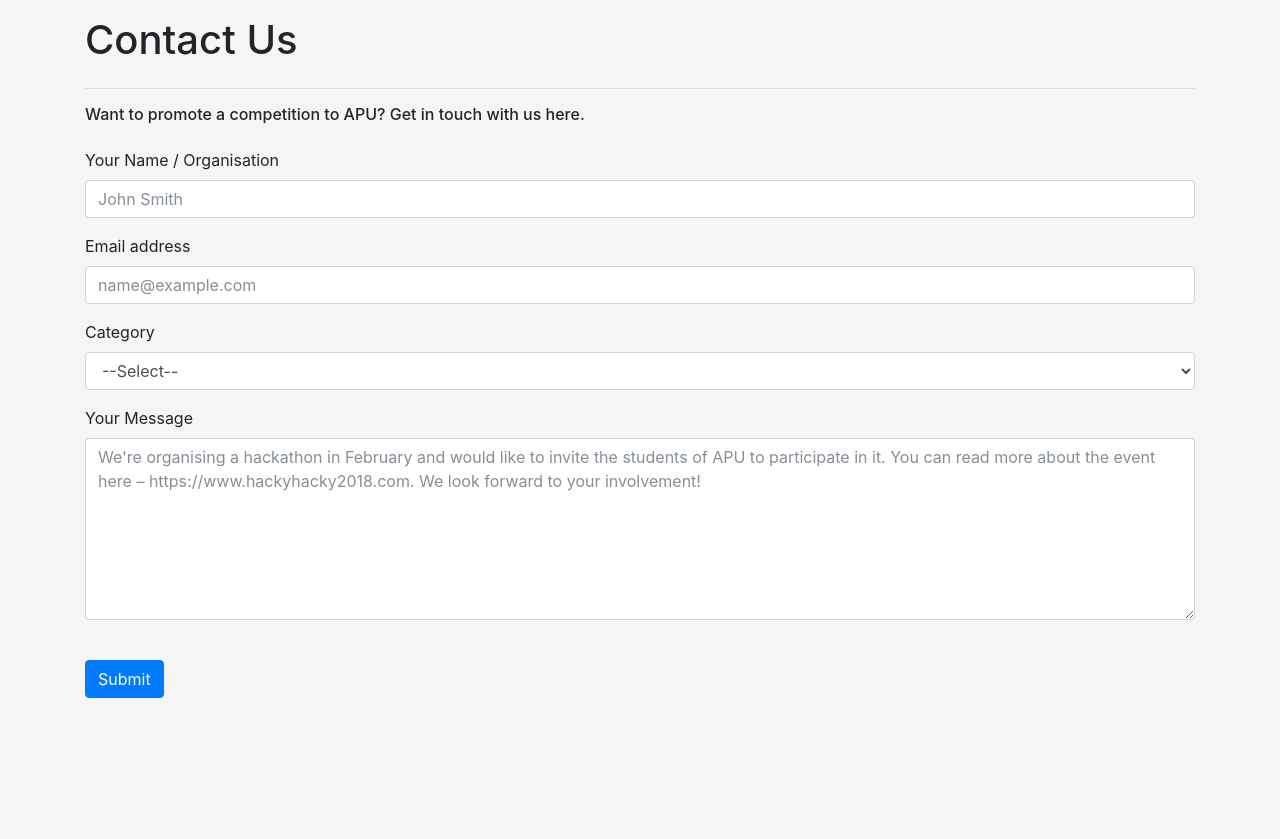
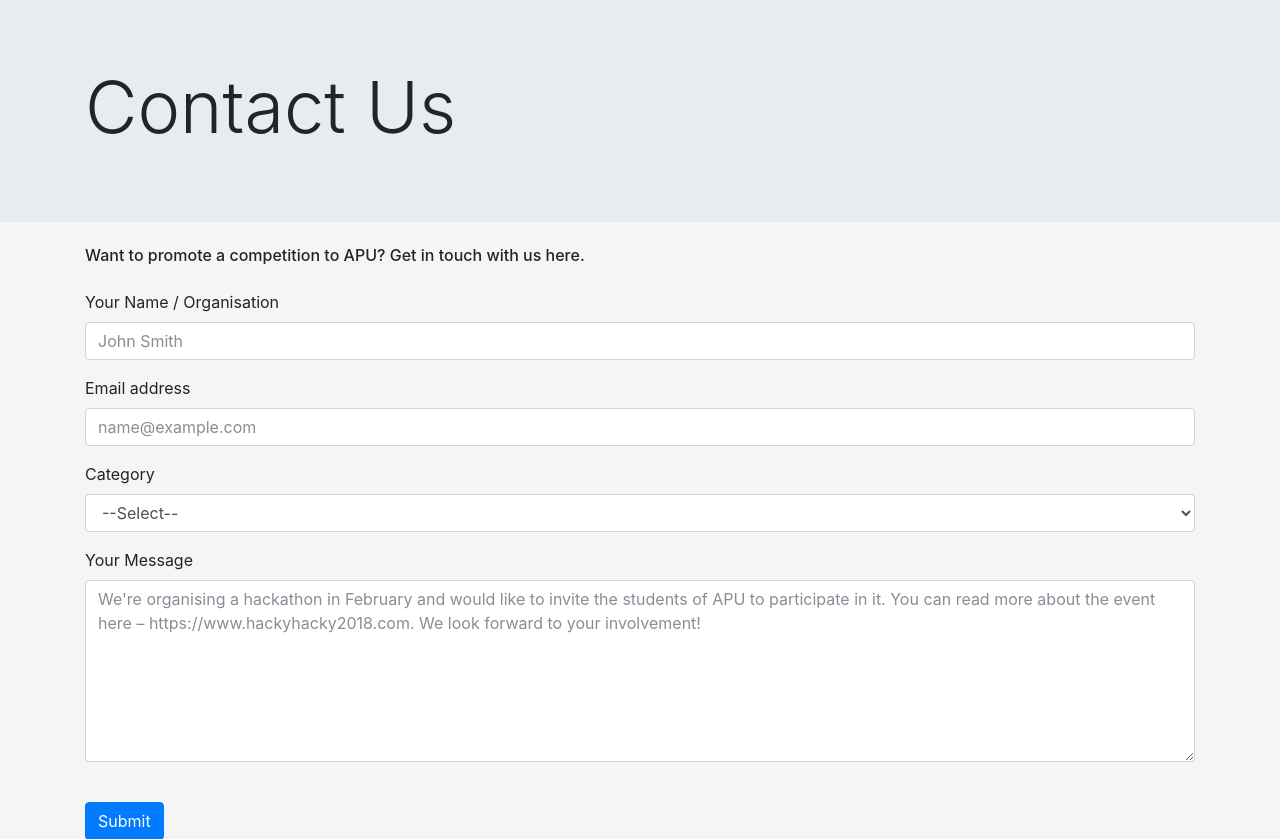
Before and after one commit to naseelemak/WOKO, a PHP site: page /contact.php in a window 1280 px wide. Shown: the part 56-895 px from the top of the page. Before the commit the page ends 754 px from the top, so only its background shows below. Run offline with PHP 8.4, Linux system fonts and the light colour scheme.

Commit message:
Added the About page. Used jumbotron for Contact and About pages.

```diff
--- a/contact.php
+++ b/contact.php
@@ -6,11 +6,13 @@ include 'misc/header.php';
 
 ?>
 
+<div class="jumbotron jumbotron-fluid mb-4">
+        <div class="container">
+            <h1 class="display-3">Contact Us</h1>
+        </div>
+    </div>
 
 <div class="container mt-3 mb-5">
-    <h1 class="mb-4">Contact Us</h1>
-
-    <hr>
     <h6 class="mb-4">Want to promote a competition to APU? Get in touch with us here.</h6>
 
     <form>
--- a/misc/header.php
+++ b/misc/header.php
@@ -40,7 +40,7 @@
                         </div>
                     </li>
                     <li class="nav-item mr-2">
-                        <a class="nav-link" href="#">Contact</a>
+                        <a class="nav-link" href="contact.php">Contact</a>
                     </li>
                     <li class="nav-item mr-4">
                         <a class="nav-link" href="#">About</a>
```
Also changed, not shown: about.php (added, +28 -0 lines).
